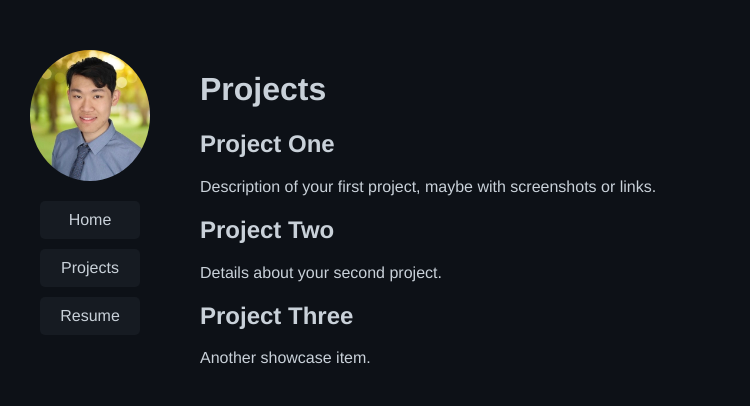
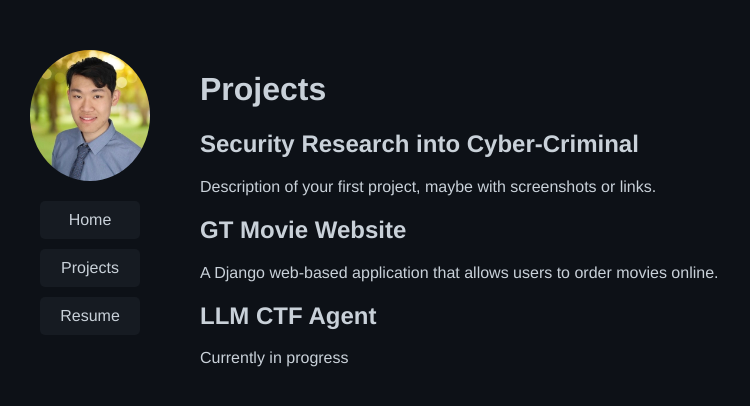
Before and after one commit to KevinYinGithub/KY.github.io, a Jekyll site: the page built from projects.md, in a window 1280 px wide. Shown: the top 406 px of the page, without its empty margins (0-750 px from the left). Built offline with Jekyll 4.4.1, drawn with Linux system fonts in a browser that asks for light colours.

Commit message:
Update projects.md

```diff
--- a/projects.md
+++ b/projects.md
@@ -5,11 +5,11 @@ title: Projects
 
 # Projects
 
-## Project One
+## Security Research into Cyber-Criminal
 Description of your first project, maybe with screenshots or links.
 
-## Project Two
-Details about your second project.
+## GT Movie Website
+A Django web-based application that allows users to order movies online.
 
-## Project Three
-Another showcase item.
+## LLM CTF Agent
+Currently in progress
```
